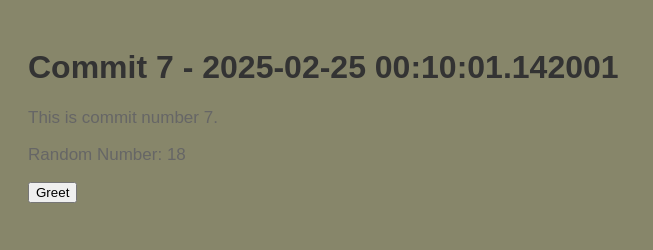
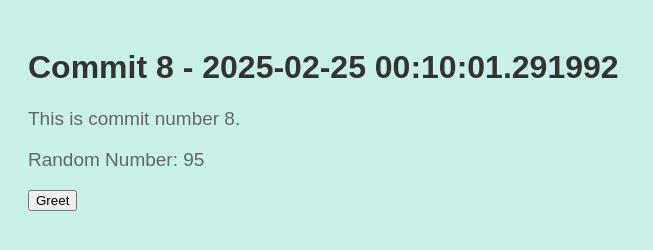
Before and after one commit to polishflits/autogen-repo-20250225000949, a plain HTML site: page index.html in a window 1280 px wide. Shown: the whole page, without its empty margins (0-653 px from the left). Drawn offline with Linux system fonts and the light colour scheme.

Commit message:
📝 Auto commit 8 with HTML, CSS, and JS

```diff
--- a/index.html
+++ b/index.html
@@ -2,13 +2,13 @@
     <!DOCTYPE html>
     <html>
     <head>
-        <title>Commit 7 - 2025-02-25 00:10:01.142001</title>
+        <title>Commit 8 - 2025-02-25 00:10:01.291992</title>
         <link rel="stylesheet" href="style.css">
     </head>
     <body>
-        <h1>Commit 7 - 2025-02-25 00:10:01.142001</h1>
-        <p>This is commit number 7.</p>
-        <p>Random Number: 18</p>
+        <h1>Commit 8 - 2025-02-25 00:10:01.291992</h1>
+        <p>This is commit number 8.</p>
+        <p>Random Number: 95</p>
         <button onclick="greet()">Greet</button>
         <script src="script.js"></script>
     </body>
--- a/script.js
+++ b/script.js
@@ -2,4 +2,4 @@
     function greet() {
         alert('Hello from commit ' + commitNumber + '!');
     }
-    var commitNumber = 7;
+    var commitNumber = 8;
--- a/style.css
+++ b/style.css
@@ -1,7 +1,7 @@
 
     body {
         font-family: Arial, sans-serif;
-        background-color: #87866a;
+        background-color: #c9f1ea;
         padding: 20px;
     }
     h1 {
@@ -9,5 +9,5 @@
     }
     p {
         color: #666;
-        font-size: 17px;
+        font-size: 19px;
     }
```
